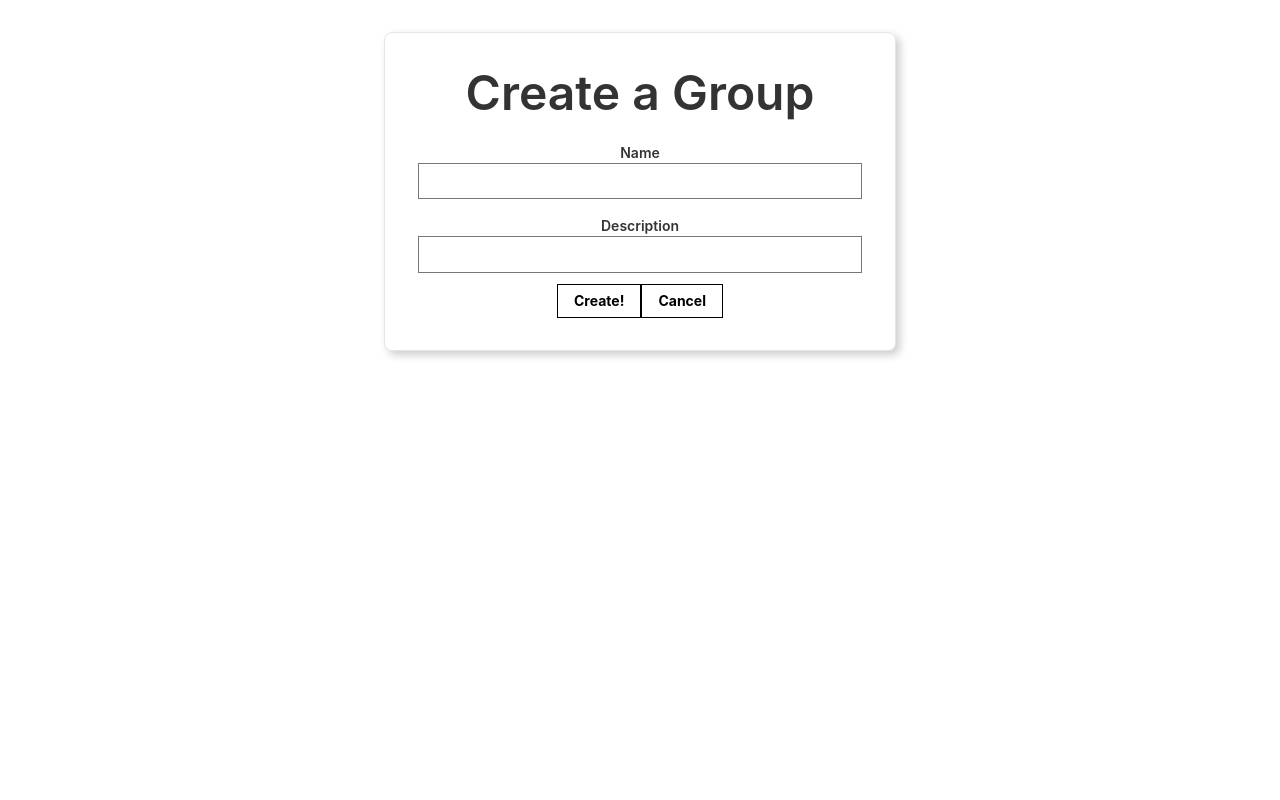
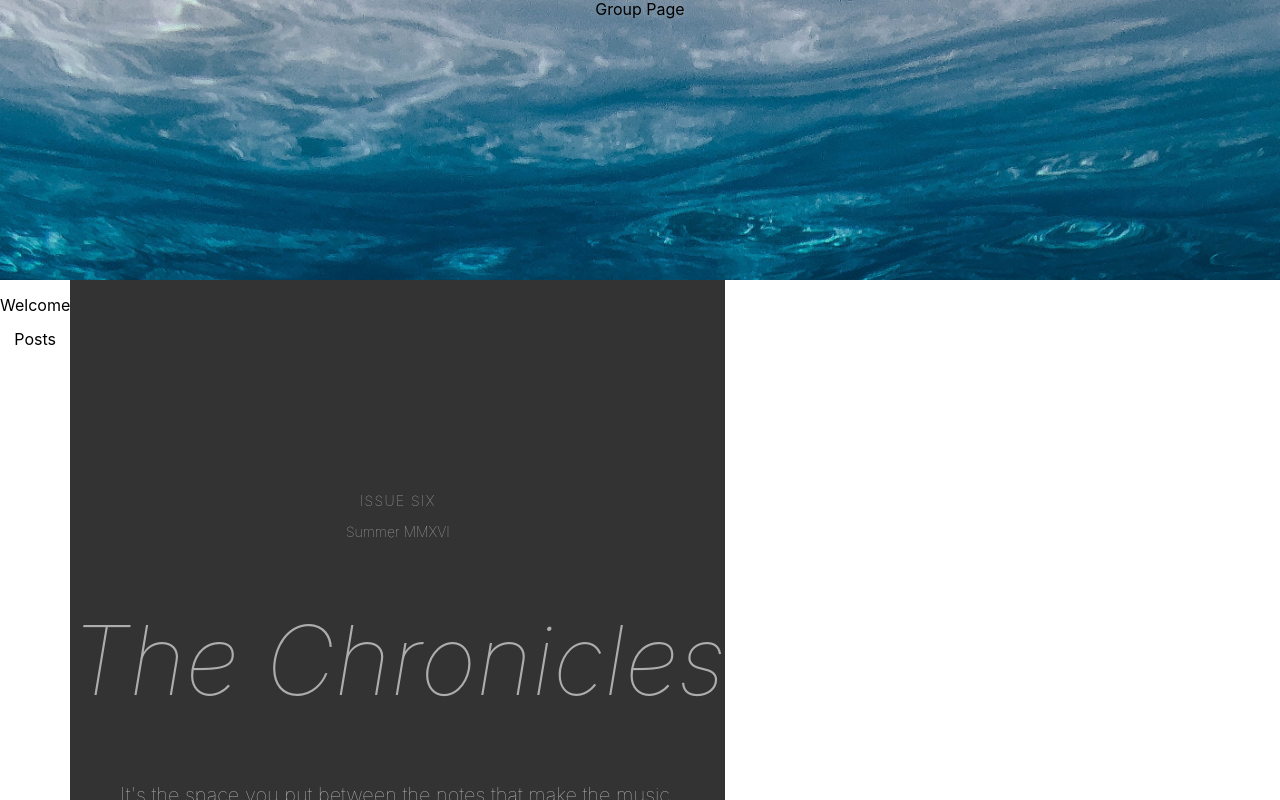
Before and after one commit to bethel-school-of-technology/Talk-With-Me-Frontend, a React (Create React App) app: page /profile in a window 1280 px wide. Shown: the top 800 px of the page. Built offline with nearby package versions, Linux system fonts and the light colour scheme.

Commit message:
changes made to HomePage and App

```diff
--- a/src/Pages/HomePage.js
+++ b/src/Pages/HomePage.js
@@ -20,7 +20,7 @@ var isLogin = 0;
     return (
         <div>
             <div>
-                <Banner />
+                <Banner title={"Home"}/>
             </div>
 
             <div className='flex'>
--- a/src/components/Banner.js
+++ b/src/components/Banner.js
@@ -4,10 +4,10 @@ import './CSS/Banner.css';
 
 // Basic Banner
 
-const Banner = () => {
+const Banner = ({ title }) => {
     return (
         <div>
-            <div className='banner'></div>
+            <div className='banner'>{title}</div>
         </div>
     )
 }
--- /dev/null
+++ b/src/components/Group/NavBar.js
@@ -0,0 +1,13 @@
+import React from 'react';
+
+
+
+export default function Navbar({ onRouteChage }) {
+
+    return (
+        <div className="pointer">
+            <p onClick={() => onRouteChage('welcome')}>Welcome</p>
+            <p onClick={() => onRouteChage('posts')}>Posts</p>
+        </div>
+    )
+}
--- /dev/null
+++ b/src/components/Group/WelcomePage.js
@@ -0,0 +1,24 @@
+import React from 'react';
+
+
+
+export default function WelcomePage() {
+
+    return (
+        <div class="vh-100 dt w-100 tc bg-dark-gray white cover" style={{}}>
+            <div class="dtc v-mid">
+                <header class="white-70">
+                    <h2 class="f6 fw1 ttu tracked mb2 lh-title">Issue Six</h2>
+                    <h3 class="f6 fw1 lh-title">Summer MMXVI</h3>
+                </header>
+                <h1 class="f1 f-headline-l fw1 i white-60">The Chronicles</h1>
+                <blockquote class="ph0 mh0 measure f4 lh-copy center">
+                    <p class="fw1 white-70">
+                        It's the space you put between the notes that make the music.
+                    </p>
+                    <cite class="f6 ttu tracked fs-normal">Massimo Vignelli</cite>
+                </blockquote>
+            </div>
+        </div>
+    )
+}
--- a/src/containers/App.js
+++ b/src/containers/App.js
@@ -11,7 +11,7 @@ import './App.css';
 import CreateGroup from '../components/Group/CreateGroup'
 import HomePage from '../Pages/HomePage';
 import Profile from '../Pages/ProfilePage';
-
+import GroupPage from './GroupPage'
 
 // Containers should be capitalized
 
@@ -29,7 +29,9 @@ class App extends Component {
           </Route>
         </Switch> */}
 
-          <CreateGroup />
+         {/* <CreateGroup /> */}
+
+         <GroupPage />
         </div>
       </Router>
 
--- /dev/null
+++ b/src/containers/GroupPage.js
@@ -0,0 +1,43 @@
+import React, { useState, useEffect } from 'react';
+import Banner from '../components/Banner';
+import PostBox from '../containers/PostBox';
+import WelcomePage from '../components/Group/WelcomePage';
+import NavBar from '../components/Group/NavBar';
+
+
+
+
+// This is HomePage
+export default function GroupPage() {
+
+    const [route, setRoute] = useState('welcome');
+
+    const onRouteChage = (currentRoute) => {
+        setRoute(currentRoute);
+    }
+
+
+    return (
+        <div>
+            <div>
+                {/* The title has to be brought from the database and display their names */}
+                <Banner title={"Group Page"} />
+            </div>
+
+            <div className='flex'>
+                <div>
+                    <NavBar onRouteChage={onRouteChage} />
+                </div>
+                {route === 'welcome'
+                    ? <div>
+                        <WelcomePage />
+                    </div>
+
+                    : <div>
+                        <PostBox />
+                    </div>
+                }
+            </div>
+        </div>
+    )
+}
```
